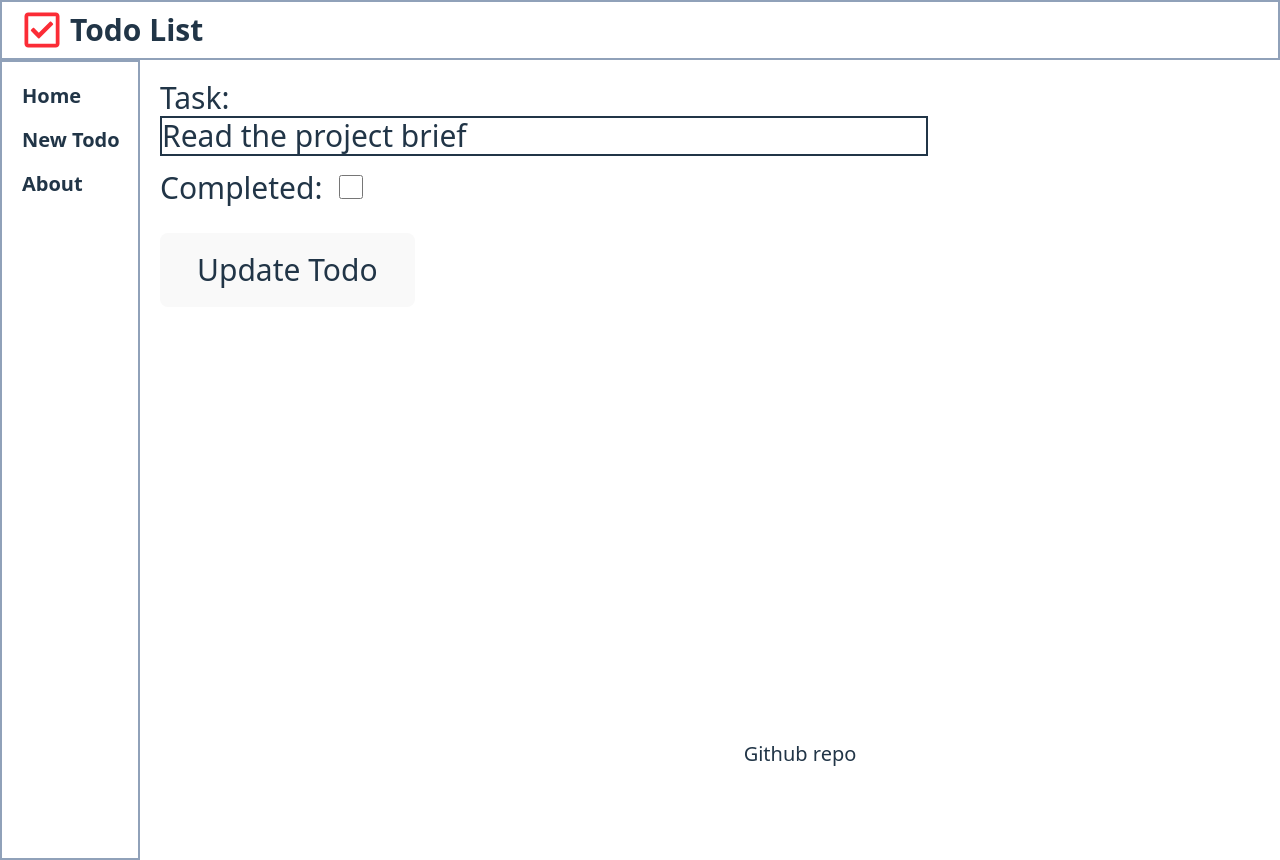
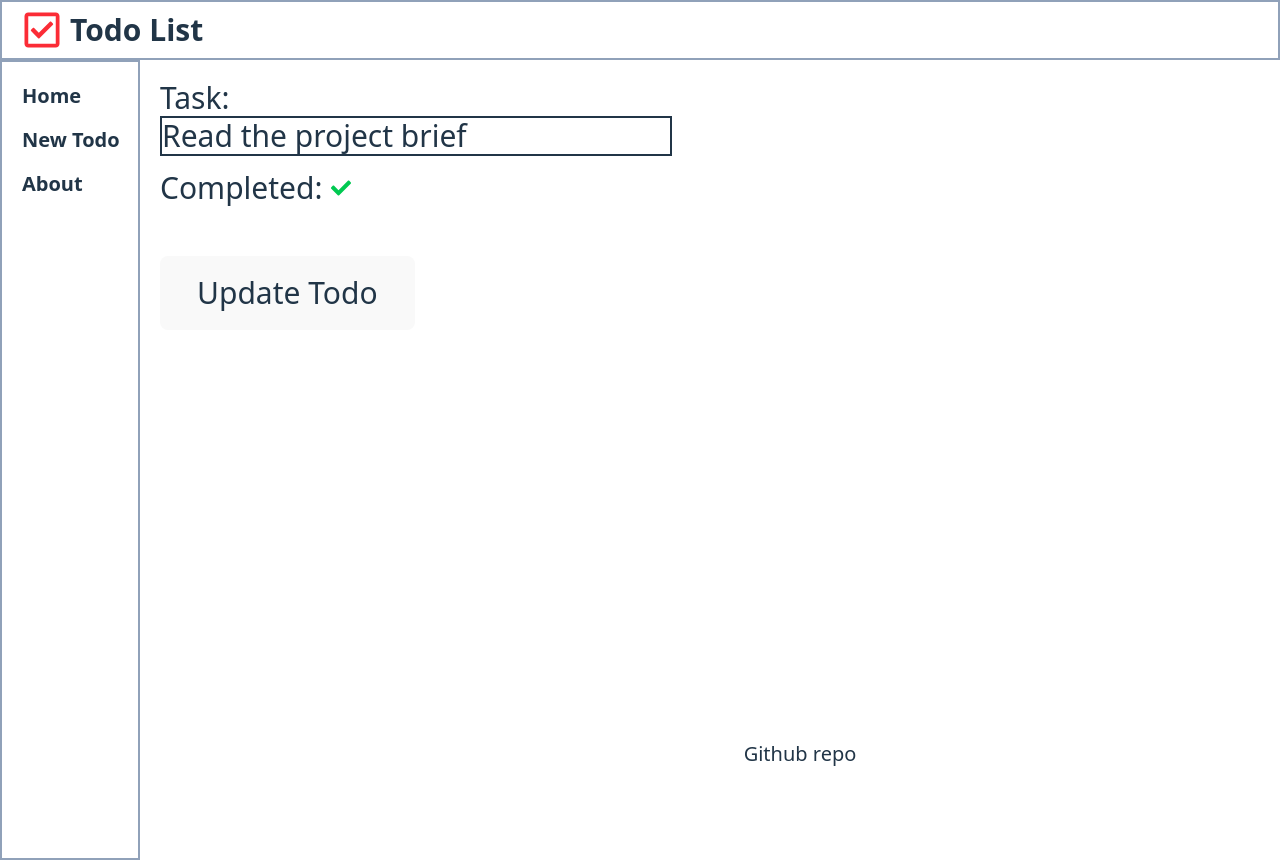
Before and after one commit to rbc33/todo-react-miniproject, a React (Vite) app: page /todo/1 in a window 1280 px wide. Built offline with nearby package versions, Linux system fonts and the light colour scheme; the HTML template or start-up script is replaced by a standard one.

Commit message:
changed chcklist to icons and toggleTodo instead useState

```diff
--- a/src/components/AddTodo.tsx
+++ b/src/components/AddTodo.tsx
@@ -21,8 +21,9 @@ const AddTodo = () => {
 			<label>Task: </label>
 			<br />
 			<input
+				className=" ml-2 border-2 border-slate-400 w-[40vw]"
 				type="text"
-				placeholder={'task'}
+				placeholder={' task'}
 				onChange={(e) => setTask(e.target.value)}
 			/>
 			<br />
--- a/src/components/TodoDetail.tsx
+++ b/src/components/TodoDetail.tsx
@@ -1,6 +1,8 @@
 import { useState } from 'react'
 import { useNavigate, useParams } from 'react-router-dom'
 import useTodoStore from '../store/store'
+import { FaCheck } from 'react-icons/fa'
+import { ImCross } from 'react-icons/im'
 // import useTodoStore, { type Todo } from '../store/store'
 
 // interface Props {
@@ -10,15 +12,15 @@ import useTodoStore from '../store/store'
 const TodoDetail = () => {
 	// const TodoDetail = ({ todos }: Props) => {
 	const { id } = useParams()
-	const { todos, updateTodo } = useTodoStore()
+	const { todos, updateTodo, toggleTodo } = useTodoStore()
 	const [task, setTask] = useState<string>()
-	const [completed, setCompleted] = useState<boolean>(false)
+	// const [completed, setCompleted] = useState<boolean>(false)
 	const todo = todos.find((t) => t.id === parseInt(id!))
 	const navigate = useNavigate()
 
 	const handleClick = () => {
 		if (typeof task === 'string') {
-			updateTodo({ id: todo!.id, task: task, completed: completed })
+			updateTodo({ id: todo!.id, task: task, completed: todo!.completed })
 			navigate('/')
 		}
 	}
@@ -28,24 +30,31 @@ const TodoDetail = () => {
 			<label>Task: </label>
 			<br />
 			<input
-				className="border-2 w-[60vw]"
+				className="border-2 w-[40vw]"
 				type="text"
 				placeholder={todo?.task}
 				defaultValue={todo?.task}
 				onChange={(e) => setTask(e.target.value)}
 			/>
 			<br />
-			<label htmlFor={todo!.id.toString()}>Completed:</label>
-			<input
-				className="size-6 ml-2"
+			<div className="flex items-center">
+				<label htmlFor={todo!.id.toString()}>Completed:</label>
+				{/* <input
+				className="size-6 ml-2 border-slate-400"
 				type="checkbox"
 				onClick={() => setCompleted(!todo!.completed)}
 				id={todo!.id.toString()}
-			/>
+			/> */}
+				<div className="ml-2" onClick={() => toggleTodo(todo!.id)}>
+					{todo!.completed ? (
+						<FaCheck className="text-green-500 size-5" />
+					) : (
+						<ImCross className="text-red-500 size-5" />
+					)}
+				</div>
+			</div>
 			<br />
-			<button className="mt-5" onClick={handleClick}>
-				Update Todo
-			</button>
+			<button onClick={handleClick}>Update Todo</button>
 		</div>
 	)
 }
```
